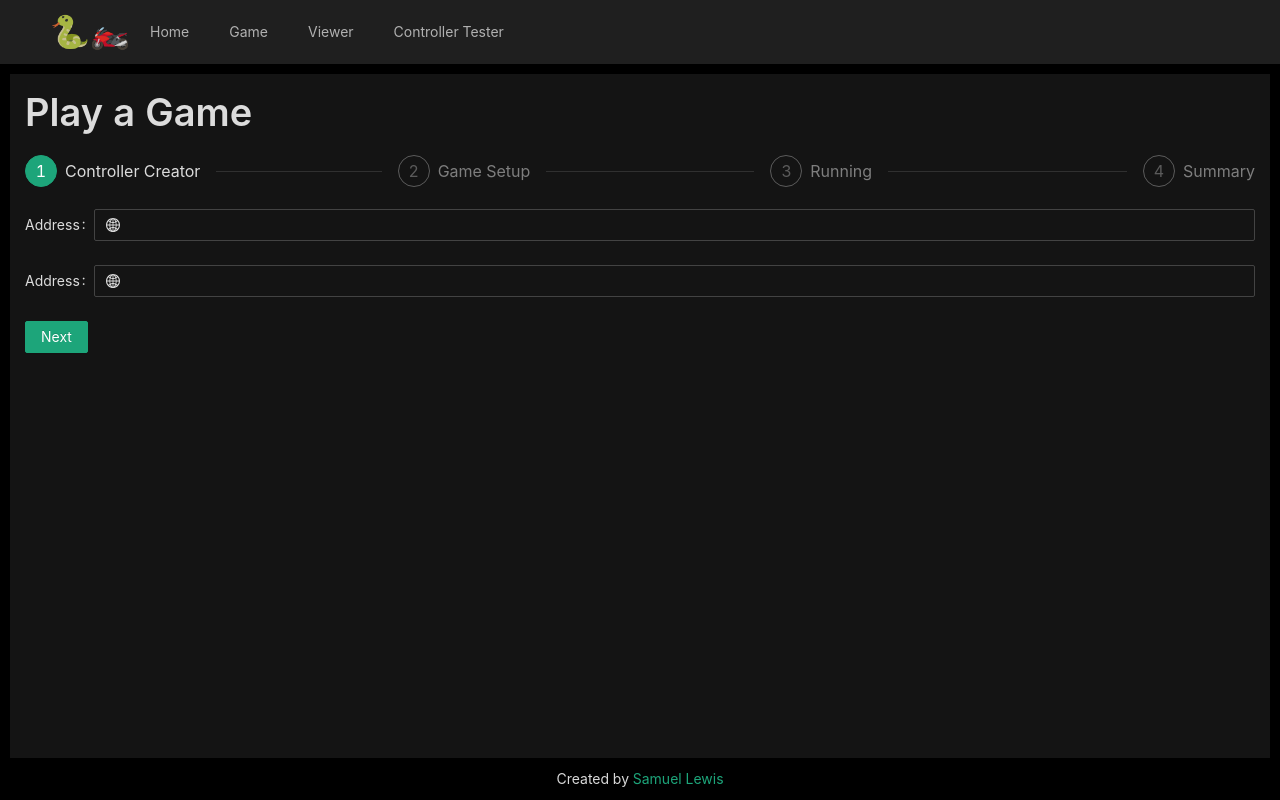
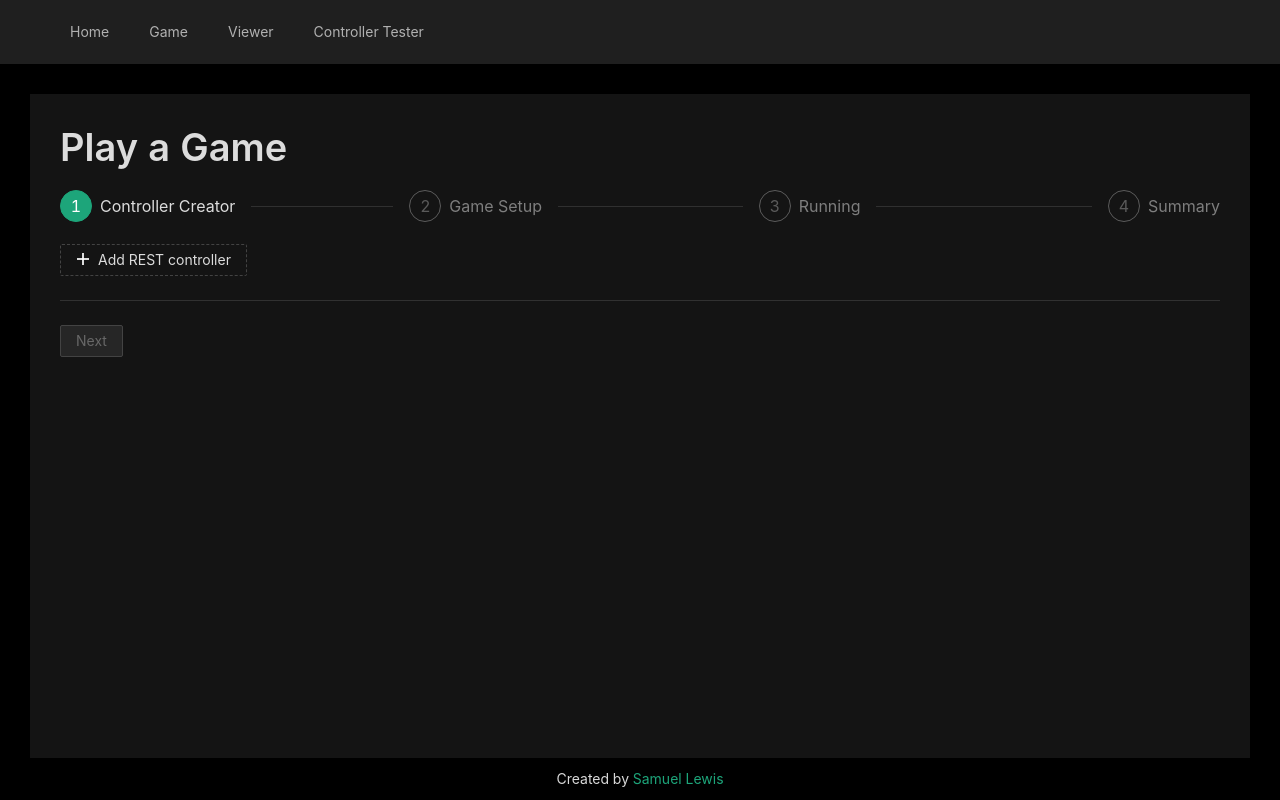
Before and after one commit to Samuel-Lewis/snake-tron, a React (Create React App) app: page /#/game in a window 1280 px wide. Built offline with nearby package versions, Linux system fonts and the light colour scheme.

Commit message:
Issue #2 Fix controller selector. Added controller factories

```diff
--- a/public/index.html
+++ b/public/index.html
@@ -9,11 +9,6 @@
       name="description"
       content="Code fights in the format of snake x Tron"
     />
-    <link rel="apple-touch-icon" href="%PUBLIC_URL%/logo192.png" />
-    <!--
-      manifest.json provides metadata used when your web app is installed on a
-      user's mobile device or desktop. See https://developers.google.com/web/fundamentals/web-app-manifest/
-    -->
     <link rel="manifest" href="%PUBLIC_URL%/manifest.json" />
 
     <title>Snake Tron</title>
--- a/src/App.less
+++ b/src/App.less
@@ -26,9 +26,9 @@ body {
 
 .content {
   background: @component-background;
-  margin: 10px;
+  margin: 30px;
   margin-bottom: 0px;
-  padding: 15px;
+  padding: 30px;
 }
 
 .footer {
--- a/src/controller/adapters/rest.tsx
+++ b/src/controller/adapters/rest.tsx
@@ -3,7 +3,7 @@ import axios from "axios";
 import React, { useCallback } from "react";
 import { GlobalOutlined } from "@ant-design/icons";
 import { GameState } from "../../engine/types";
-import { Controller, ControllerSelectorProps, InitPayload } from "../types";
+import { Controller, ControllerFactory, ControllerSelector, InitPayload } from "../types";
 
 const headers = { "Access-Control-Allow-Origin": "*" };
 
@@ -23,21 +23,30 @@ export class RestController implements Controller {
     const response = await axios.post(this.url, state, { headers });
     return response.data;
   };
+
+  end = async (state: GameState) => {
+    await axios.post(this.url, state, { headers });
+  };
 }
 
-export const RestControllerSelector: React.FunctionComponent<ControllerSelectorProps> =
-  ({ setController, position }) => {
-    const inputCallback = useCallback(
-      (event) => {
-        const controller = new RestController(event.target.value);
-        setController(controller);
-      },
-      [setController]
-    );
+export const RestControllerSelector: ControllerSelector = ({ onChange }) => {
+  const onChangeCallback = useCallback(
+    (e) => {
+      if (onChange) {
+        onChange(e.target.value);
+      }
+    },
+    [onChange]
+  );
+  return (
+    <Form.Item label="Address">
+      <Input prefix={<GlobalOutlined />} onChange={onChangeCallback} />
+    </Form.Item>
+  );
+};
 
-    return (
-      <Form.Item label="Address" name={position}>
-        <Input prefix={<GlobalOutlined />} onChange={inputCallback} />
-      </Form.Item>
-    );
-  };
+export const RestControllerFactory: ControllerFactory = {
+  Selector: RestControllerSelector,
+  create: (value) => new RestController(value),
+  label: "REST",
+};
--- a/src/controller/types.ts
+++ b/src/controller/types.ts
@@ -1,3 +1,4 @@
+import React from "react";
 import { GameState, Move } from "../engine/types";
 
 export type InitPayload = {
@@ -10,11 +11,20 @@ export type InitPayload = {
 export interface Controller {
   init: (initPayload: InitPayload) => Promise<void>;
   update: (state: GameState) => Promise<Move>;
+  end: (state: GameState) => Promise<void>;
+}
+
+export type ControllerSelector =
+  React.FunctionComponent<ControllerSelectorProps>;
+
+export interface ControllerFactory {
+  Selector: ControllerSelector;
+  create: (value: string) => Controller;
+  label: string;
 }
 
 export type ControllerSelectorProps = {
-  setController: (controller: Controller) => void;
-  position?: number;
+  onChange?: (value: string) => void;
 };
 
 export const isController = (
--- a/src/pages/Tester.tsx
+++ b/src/pages/Tester.tsx
@@ -1,6 +1,6 @@
 import { Button, Col, Divider, Row, Tabs, Typography } from "antd";
 import React, { useCallback, useState } from "react";
-import { RestControllerSelector } from "../controller/adapters/rest";
+import { RestControllerFactory } from "../controller/adapters/rest";
 import { Controller, InitPayload } from "../controller/types";
 import { GameState, Move } from "../engine/types";
 
@@ -49,8 +49,9 @@ export const ControllerTesterPage: React.FunctionComponent<ControllerTesterPageP
     const [sendData, setSendData] = useState<string>("");
 
     const loaderCallback = useCallback(
-      (newController) => {
-        setController(newController);
+      (value) => {
+        console.log(value);
+        setController(RestControllerFactory.create(value));
       },
       [setController]
     );
@@ -76,8 +77,8 @@ export const ControllerTesterPage: React.FunctionComponent<ControllerTesterPageP
         <Title>Controller Tester</Title>
 
         <Tabs defaultActiveKey="1">
-          <TabPane tab="Rest" key="1">
-            <RestControllerSelector setController={loaderCallback} />
+          <TabPane tab={RestControllerFactory.label} key="1">
+            <RestControllerFactory.Selector onChange={loaderCallback} />
           </TabPane>
         </Tabs>
 
--- a/src/pages/game/ControllerCreator.tsx
+++ b/src/pages/game/ControllerCreator.tsx
@@ -1,35 +1,96 @@
-import { Button, Form } from "antd";
-import React, { useCallback, useMemo } from "react";
-import { RestControllerSelector } from "../../controller/adapters/rest";
-import { Controller, isController } from "../../controller/types";
+import { Button, Divider, Form, Space, Tooltip } from "antd";
+import { uniqueId } from "lodash";
+import React, { useCallback, useMemo, useState } from "react";
+import { DeleteOutlined, PlusOutlined } from "@ant-design/icons";
+import { RestControllerFactory } from "../../controller/adapters/rest";
+import { Controller, ControllerFactory, isController } from "../../controller/types";
 
 export type ControllerCreatorProps = {
   onControllerChange: (controllers: Controller[]) => void;
   onNext: () => void;
 };
 
+const availableFactories: ControllerFactory[] = [RestControllerFactory];
+
 export const ControllerCreator: React.FunctionComponent<ControllerCreatorProps> =
   ({ onControllerChange, onNext }) => {
+    const [factoriesWithID, setFactoriesWithID] = useState<
+      Array<{ key: string; factory: ControllerFactory }>
+    >([]);
     const controllers: Array<Controller | undefined> = useMemo(() => [], []);
 
-    const selectCallback = useCallback(
-      (pos) => (controller: Controller) => {
-        controllers[pos] = controller;
+    const selectorChange = useCallback(
+      (pos) => (value: string) => {
+        controllers[pos] = factoriesWithID[pos].factory.create(value);
         onControllerChange(controllers.filter(isController));
       },
-      [onControllerChange, controllers]
+      [onControllerChange, controllers, factoriesWithID]
     );
+
+    const selectorFields = useMemo(
+      () =>
+        factoriesWithID.map(({ key, factory }, pos) => (
+          <Space style={{ display: "flex" }} align="baseline" key={key}>
+            <factory.Selector onChange={selectorChange(pos)} />
+            <Button
+              type="text"
+              icon={<DeleteOutlined />}
+              onClick={() => {
+                setFactoriesWithID(
+                  factoriesWithID.filter(({ key: k }) => k !== key)
+                );
+                controllers[pos] = undefined;
+                onControllerChange(controllers.filter(isController));
+              }}
+            />
+          </Space>
+        )),
+      [
+        factoriesWithID,
+        setFactoriesWithID,
+        controllers,
+        selectorChange,
+        onControllerChange,
+      ]
+    );
+
+    const selectorCreateButtons = useMemo(() => {
+      return availableFactories.map((factory, pos) => {
+        return (
+          <Button
+            key={pos}
+            type="dashed"
+            icon={<PlusOutlined />}
+            onClick={() => {
+              setFactoriesWithID([
+                ...factoriesWithID,
+                { key: uniqueId(factory.label), factory },
+              ]);
+            }}
+          >
+            Add {factory.label} controller
+          </Button>
+        );
+      });
+    }, [factoriesWithID, setFactoriesWithID]);
 
     return (
       <>
-        <Form>
-          <RestControllerSelector setController={selectCallback(0)} />
-          <RestControllerSelector setController={selectCallback(1)} />
-        </Form>
-
-        <Button type="primary" onClick={onNext}>
-          Next
-        </Button>
+        <Form>{selectorFields}</Form>
+        <Space>{selectorCreateButtons}</Space>
+        <Divider />
+        <Tooltip
+          title="You must specifiy at least 2 controllers"
+          placement="right"
+        >
+          <Button
+            type="primary"
+            onClick={onNext}
+            disabled={controllers.length < 2}
+          >
+            Next
+          </Button>
+        </Tooltip>
       </>
     );
   };
--- a/src/pages/parts/Header.tsx
+++ b/src/pages/parts/Header.tsx
@@ -7,7 +7,7 @@ const { Header } = Layout;
 export const HeaderPart: React.FunctionComponent = () => {
   return (
     <Header className="header">
-      <div className="logo">🐍🏍️</div>
+      <div className="logo"></div>
       <Menu theme="dark" mode="horizontal">
         <Menu.Item key="home">
           <Link to="/">Home</Link>
--- a/src/store/index.ts
+++ b/src/store/index.ts
@@ -6,20 +6,20 @@ export const enum StoreKeys {
 }
 
 export const getHistories = (): GameHistory[] => {
-  return store.get(StoreKeys.HISTORIES) || [];
-};
-
-export const setHistories = (histories: GameHistory[]): void => {
-  store.set(StoreKeys.HISTORIES, histories);
+  const histories = store.get(StoreKeys.HISTORIES) || {};
+  return Object.values(histories as GameHistory[]).sort(
+    (a, b) => new Date(a.timeStamp).valueOf() - new Date(b.timeStamp).valueOf()
+  );
 };
 
 export const addHistory = (history: GameHistory): void => {
-  const histories = getHistories();
-  histories.push(history);
-  setHistories(histories);
+  const histories = store.get(StoreKeys.HISTORIES) || {};
+  store.set(StoreKeys.HISTORIES, { ...histories, [history.gameId]: history });
 };
 
-export const removeHistory = (id: string): void => {
-  const histories = getHistories().filter((history) => history.gameId !== id);
-  setHistories(histories);
+export const removeHistory = (id: string): GameHistory[] => {
+  const histories = store.get(StoreKeys.HISTORIES) || {};
+  histories[id] = undefined;
+  store.set(StoreKeys.HISTORIES, histories);
+  return getHistories();
 };
```
Also changed, not shown: src/controller/adapters/dummy.ts (deleted, +0 -11 lines).
